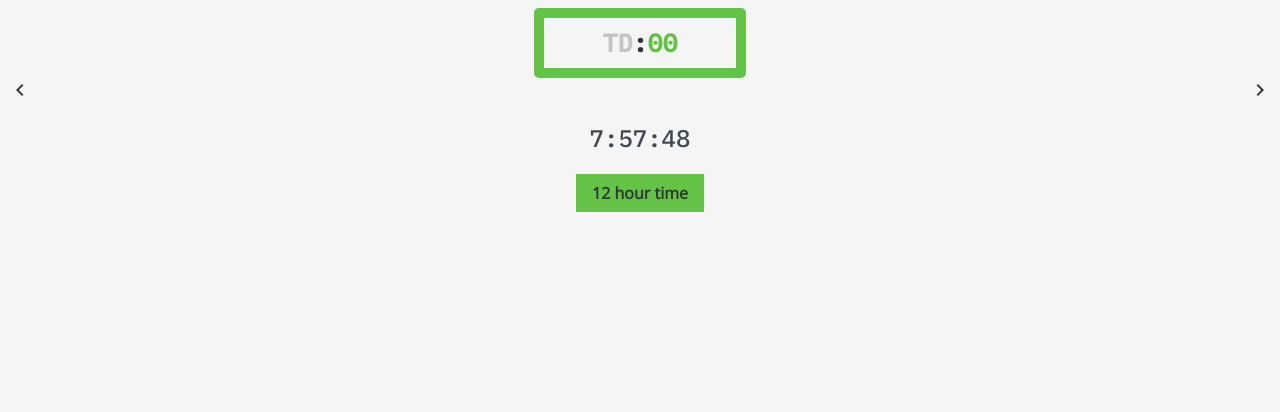
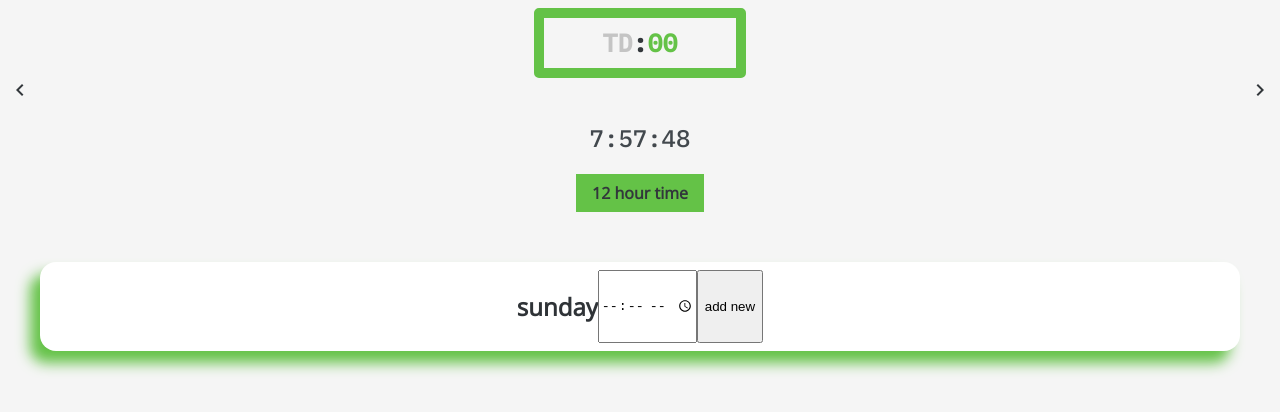
Before and after one commit to cyber-chalk/TD-00, a plain HTML site: page index.html in a window 1280 px wide. Drawn offline with nearby package versions, Linux system fonts and the light colour scheme.

Commit message:
fixed issue #9

```diff
--- a/index.js
+++ b/index.js
@@ -81,9 +81,10 @@ function findDay() {
 	let dayArr = []; // array from the variable days. This is because it is a htmlcollection.
 
 	for (let l = 0; l < days.length; l++) dayArr.push(days[l]);
-
-	for (let j = 0; j < dayArr.length; j++) {
+	console.log(dayArr);
+	for (let j = 0; j < dayArr.length - 1; j++) {
 		if (dayArr[j].id != currentDay) {
+			console.log(dayArr[j].id == currentDay);
 			let deleted = dayArr[j].dataset.theDay;
 			let element = document.getElementById(deleted);
 			element?.remove();
```
Also changed, not shown: index.html (+0 -1 lines).
